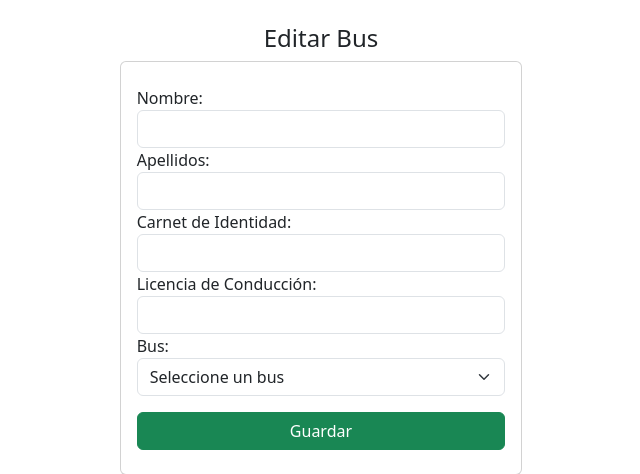
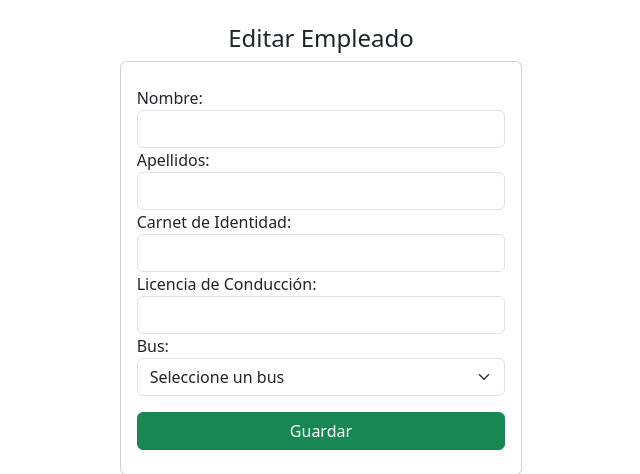
Before and after one commit to StinsonSamuel02/Examen_Suficiencia_P4, a Django app: template templates/pages/form-edit-employee.html in a window 1280 px wide. Shown: the part 62-536 px from the top of the page, without its empty margins (319-959 px from the left). Run offline with Django 5.2, Linux system fonts and the light colour scheme; the template is opened without the code that fills it, so the values that code supplies are empty; parts of the project's set-up code (start-up, migrations or seed data) failed here and were passed over; some libraries are stand-ins or nearby versions.

Commit message:
First Commit

```diff
--- a/templates/pages/form-edit-employee.html
+++ b/templates/pages/form-edit-employee.html
@@ -3,7 +3,7 @@
 {% block body %}
 <div class="row">
     <div class="col-md-4 offset-md-4">
-        <h4 style="text-align: center">Editar Bus</h4>
+        <h4 style="text-align: center">Editar Empleado</h4>
         <div class="card py-2">
             <div class="card-body">
                 <form action="/employees/edit/{{ employee.id }}" method="post">
```
